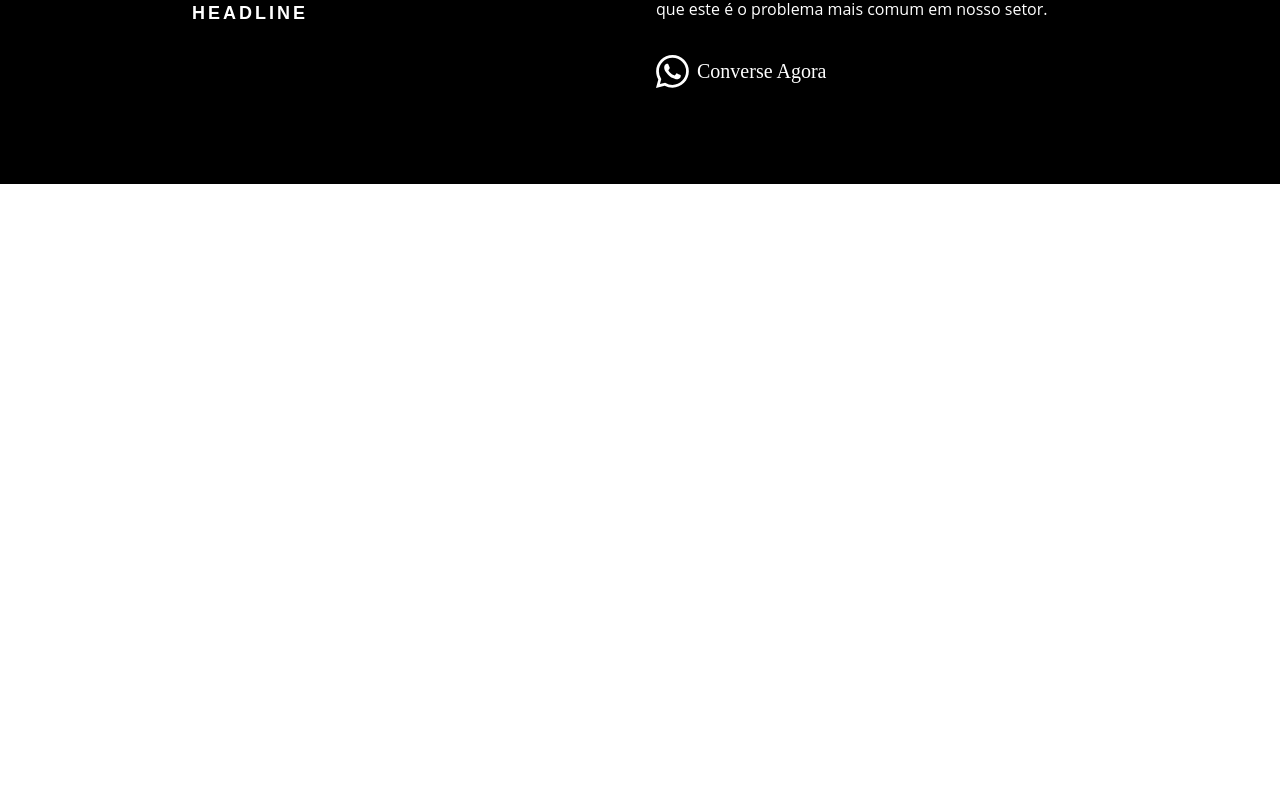
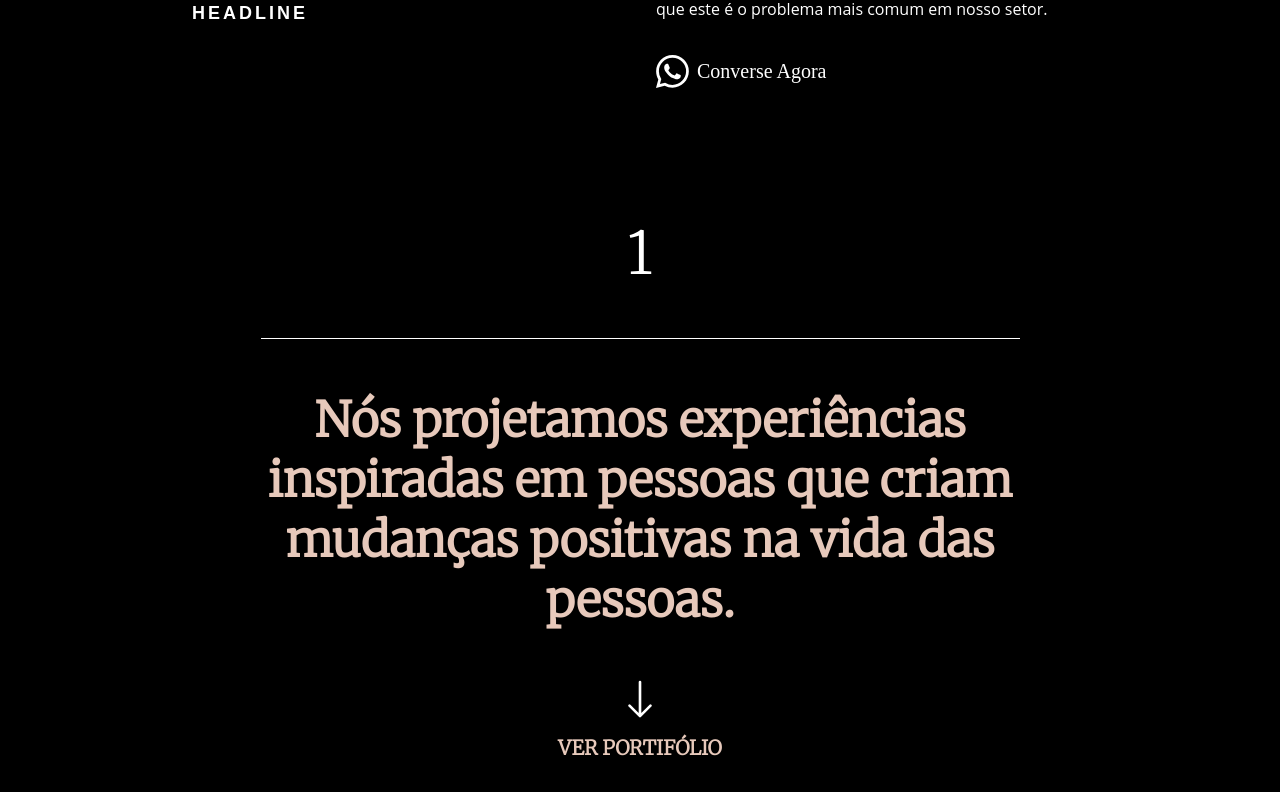
Before and after one commit to riamxpp/biografia, a React (Create React App) app: page / in a window 1280 px wide. Shown: the part 1300-2092 px from the top of the page. Before the commit the page ends 1484 px from the top, so only its background shows below. Built offline with nearby package versions, Linux system fonts and the light colour scheme.

Commit message:
Criando compomente Um e estilizando

```diff
--- a/src/App.tsx
+++ b/src/App.tsx
@@ -3,6 +3,7 @@ import "./App.css";
 import Biografia from "./components/Biografia/Biografia";
 import Header from "./components/Header/Header";
 import Sobre from "./components/Sobre/Sobre";
+import Um from "./components/Um/Um";
 
 function App() {
   return (
@@ -10,6 +11,7 @@ function App() {
       <Header />
       <Biografia />
       <Sobre />
+      <Um />
     </>
   );
 }
--- /dev/null
+++ b/src/components/Um/ArrowDown.tsx
@@ -0,0 +1,21 @@
+import React from "react";
+
+const ArrowDown = () => {
+  return (
+    <svg
+      xmlns="http://www.w3.org/2000/svg"
+      width="42"
+      height="42"
+      fill="white"
+      className="bi bi-arrow-down"
+      viewBox="0 0 16 16"
+    >
+      <path
+        fill-rule="evenodd"
+        d="M8 1a.5.5 0 0 1 .5.5v11.793l3.146-3.147a.5.5 0 0 1 .708.708l-4 4a.5.5 0 0 1-.708 0l-4-4a.5.5 0 0 1 .708-.708L7.5 13.293V1.5A.5.5 0 0 1 8 1z"
+      />
+    </svg>
+  );
+};
+
+export default ArrowDown;
--- /dev/null
+++ b/src/components/Um/StylesUm.ts
@@ -0,0 +1,55 @@
+import styled from "styled-components";
+import colors from "../../colors";
+
+const Componente1 = styled.section`
+  padding: 2rem 0;
+  width: 100%;
+  background-color: ${colors.backgroundColor};
+`;
+
+const NumeroUm = styled.div`
+  background-color: transparent;
+  color: ${colors.textColor};
+  width: 759px;
+  margin: 0 auto;
+  font-size: 59px;
+  font-family: "Merriweather", serif;
+  text-align: center;
+  padding-bottom: 3rem;
+  border-bottom: 1px solid #fff;
+`;
+
+const NumeroUmTitulo = styled.h2`
+  font-size: 48px;
+  font-family: "Merriweather", serif;
+  color: ${colors.titleColor};
+  width: 750px;
+  margin: 0 auto;
+  text-align: center;
+  margin-top: 51px;
+`;
+
+const NumeroUmContainerSeta = styled.div`
+  width: 5rem;
+  height: auto;
+  margin: 3rem auto 1rem auto;
+  display: flex;
+  justify-content: center;
+`;
+
+const TituloVerPotifolio = styled.h5`
+  text-transform: uppercase;
+  font-family: "Merriweather", serif;
+  color: ${colors.titleColor};
+  text-align: center;
+  font-size: 20px;
+  line-height: 1.2;
+`;
+
+export {
+  Componente1,
+  NumeroUm,
+  NumeroUmTitulo,
+  NumeroUmContainerSeta,
+  TituloVerPotifolio,
+};
--- /dev/null
+++ b/src/components/Um/Um.tsx
@@ -0,0 +1,27 @@
+import React from "react";
+import ArrowDown from "./ArrowDown";
+import {
+  Componente1,
+  NumeroUm,
+  NumeroUmTitulo,
+  NumeroUmContainerSeta,
+  TituloVerPotifolio,
+} from "./StylesUm";
+
+const Um = () => {
+  return (
+    <Componente1>
+      <NumeroUm>1</NumeroUm>
+      <NumeroUmTitulo>
+        Nós projetamos experiências inspiradas em pessoas que criam mudanças
+        positivas na vida das pessoas.
+      </NumeroUmTitulo>
+      <NumeroUmContainerSeta>
+        <ArrowDown></ArrowDown>
+      </NumeroUmContainerSeta>
+      <TituloVerPotifolio>ver portifólio</TituloVerPotifolio>
+    </Componente1>
+  );
+};
+
+export default Um;
```
Also changed, not shown: src/components/GridFotos/GridComponente.tsx (added, +7 -0 lines).
